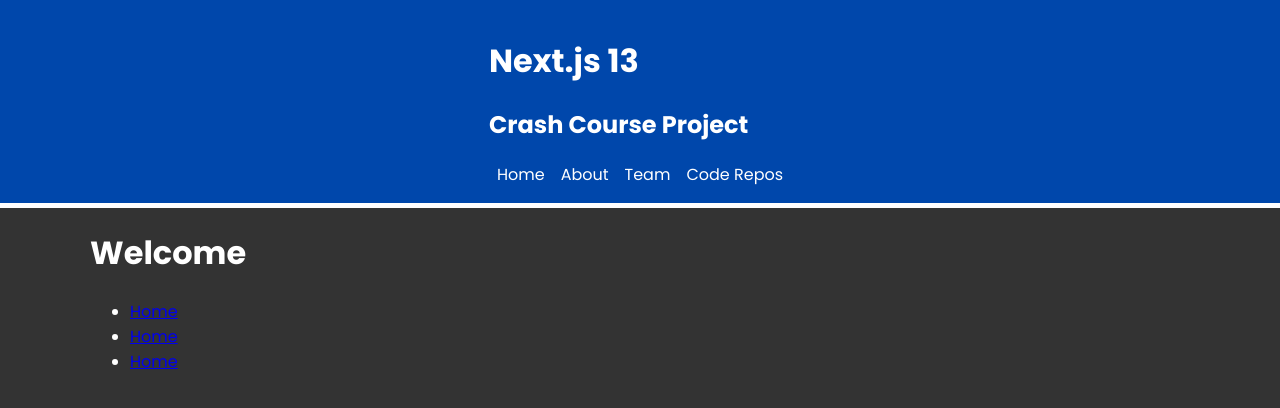
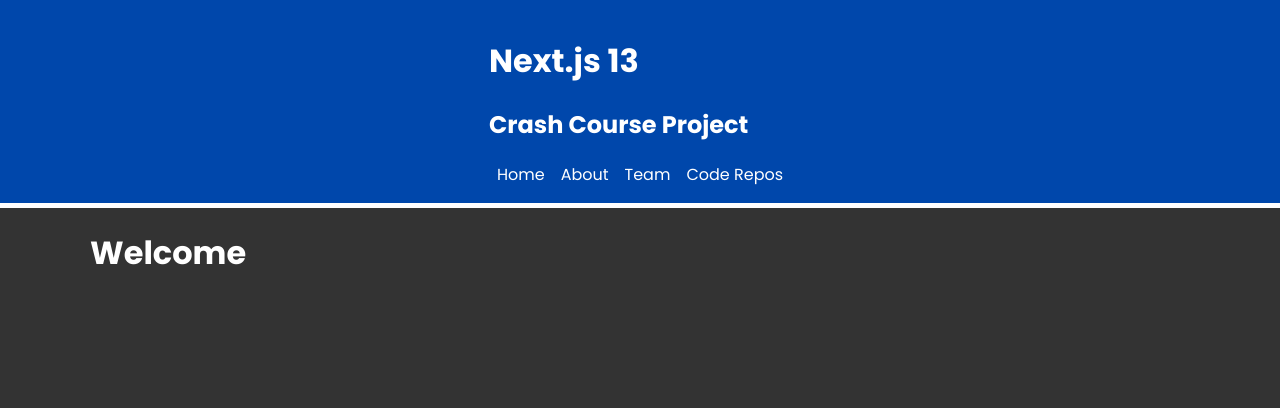
Before and after one commit to mistidinzy/next13-crashcourse, a Next.js app: page / in a window 1280 px wide. Shown: the top 408 px of the page. Built offline with nearby package versions, Linux system fonts and the light colour scheme.

Commit message:
removes unused home links

```diff
--- a/app/page.jsx
+++ b/app/page.jsx
@@ -1,21 +1,10 @@
 import React from 'react';
-import Link from 'next/link';
+// import Link from 'next/link';
 
 const HomePage = () => {
   return (
     <div>
       <h1>Welcome</h1>
-      <ul>
-        <li>
-          <Link href='/'>Home</Link>
-        </li>
-        <li>
-          <Link href='/'>Home</Link>
-        </li>
-        <li>
-          <Link href='/'>Home</Link>
-        </li>
-      </ul>
     </div>
   );
 };
```
